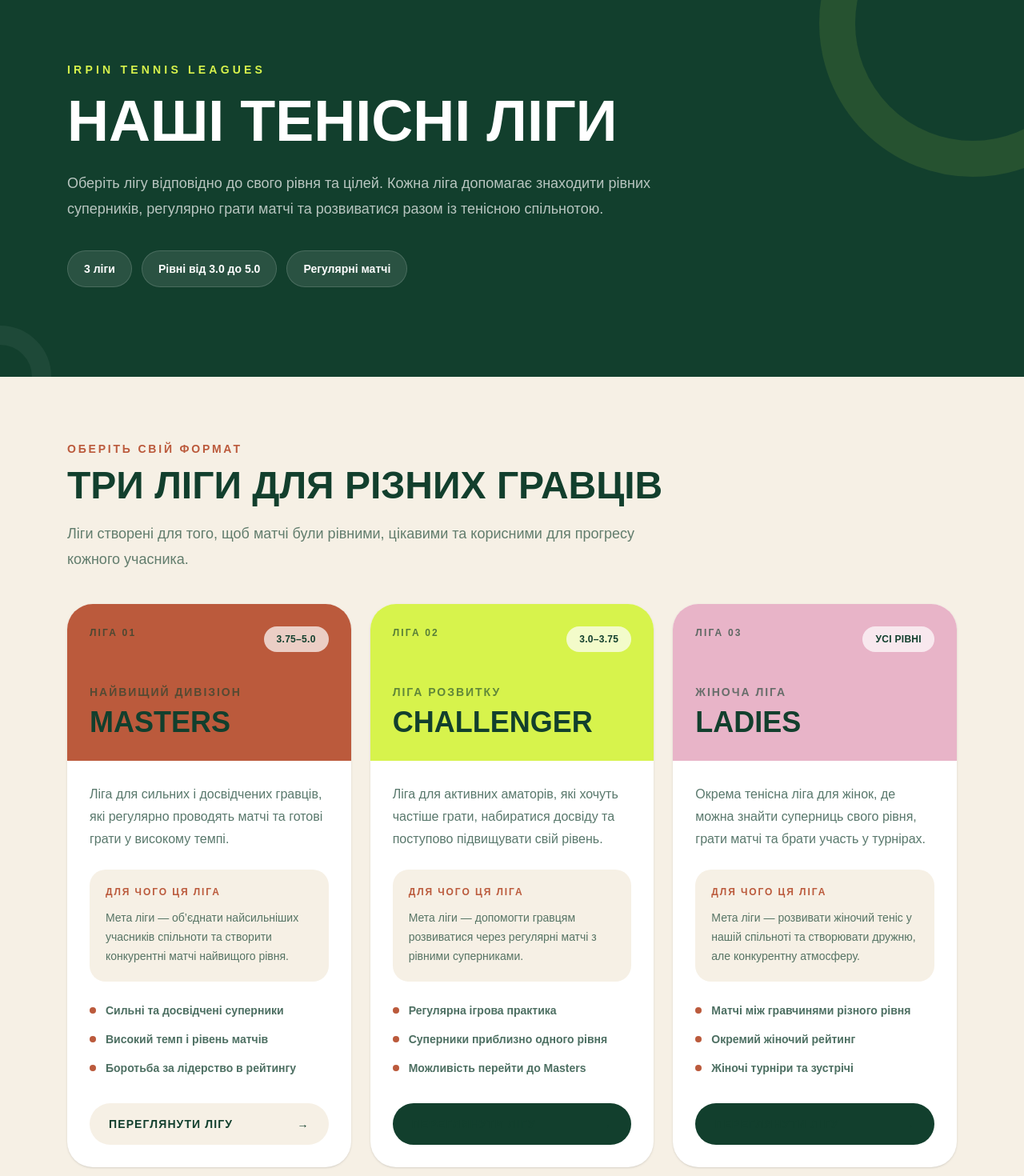
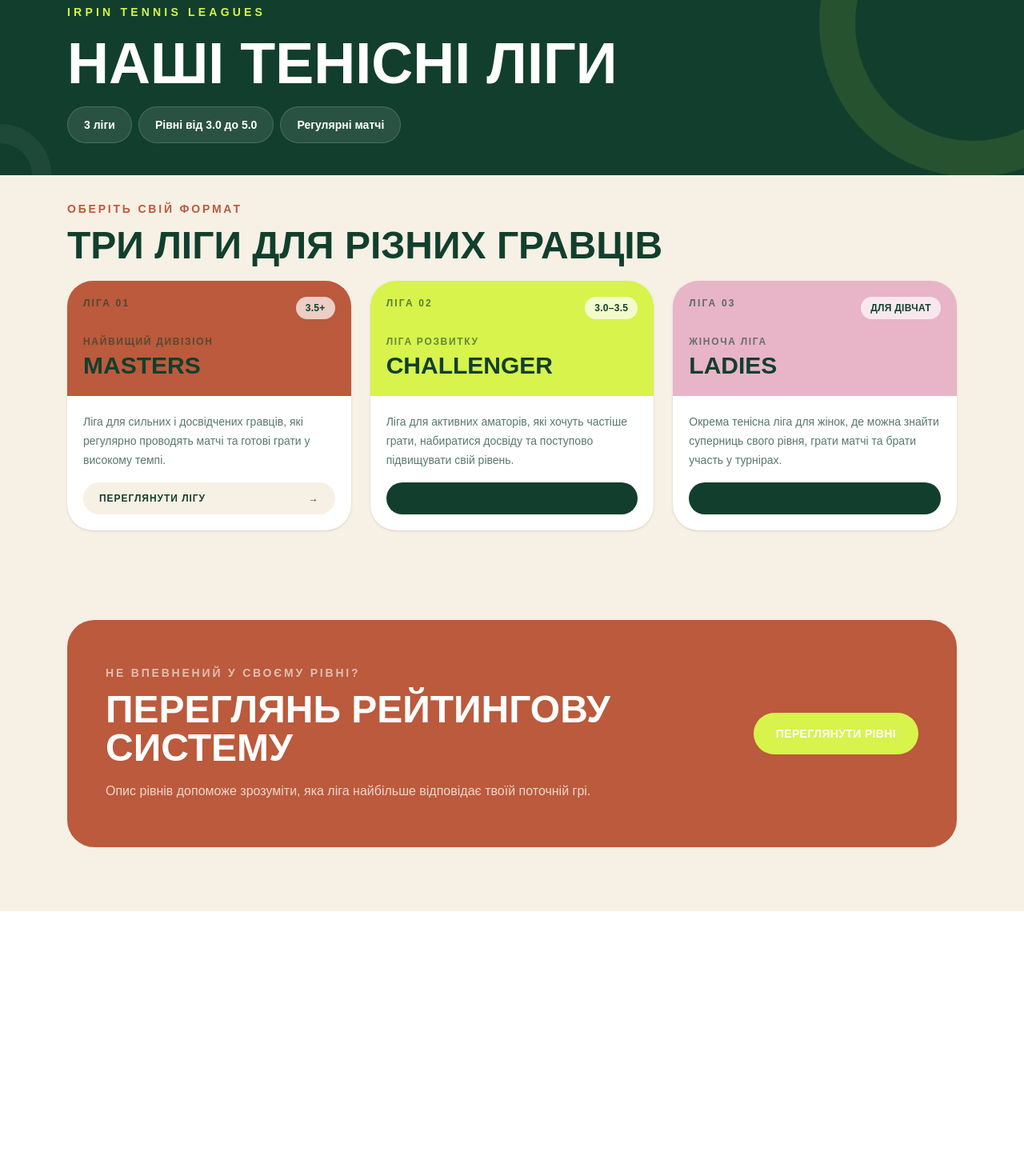
Before and after one commit to yellowblue9912-cell/irpin-tennis-next, a Next.js app: page /league in a window 1280 px wide. Shown: the part 173-1643 px from the top of the page at 80% size. After the commit the page ends 1312 px from the top, so only its background shows below. Built offline with nearby package versions, Linux system fonts and the light colour scheme.

Commit message:
Compact league overview cards

```diff
--- a/app/league/page.tsx
+++ b/app/league/page.tsx
@@ -62,7 +62,7 @@ export default function LeaguePage() {
 
         <div className="absolute bottom-0 left-0 h-32 w-32 -translate-x-1/2 translate-y-1/2 rounded-full border-[24px] border-white/5" />
 
-        <div className="relative mx-auto max-w-6xl px-4 py-10 sm:px-5 md:py-28">
+        <div className="relative mx-auto max-w-6xl px-4 py-8 sm:px-5 md:py-10">
           <p className="text-sm font-black uppercase tracking-[0.3em] text-[#d7f34c]">
             Irpin Tennis Leagues
           </p>
@@ -71,13 +71,13 @@ export default function LeaguePage() {
             Наші тенісні ліги
           </h1>
 
-          <p className="mt-4 max-w-3xl text-sm leading-6 text-white/70 sm:text-base md:mt-7 md:text-lg md:leading-8">
+          <p className="mt-4 hidden max-w-3xl text-sm leading-6 text-white/70 sm:text-base md:leading-8">
             Оберіть лігу відповідно до свого рівня та цілей. Кожна ліга
             допомагає знаходити рівних суперників, регулярно грати матчі та
             розвиватися разом із тенісною спільнотою.
           </p>
 
-          <div className="mt-5 flex flex-wrap gap-2 md:mt-9 md:gap-3">
+          <div className="mt-5 flex flex-wrap gap-2">
             <div className="rounded-full border border-white/15 bg-white/10 px-5 py-3 text-sm font-bold">
               3 ліги
             </div>
@@ -93,8 +93,8 @@ export default function LeaguePage() {
         </div>
       </section>
 
-      <section className="mx-auto max-w-6xl px-3 py-8 sm:px-5 md:py-20">
-        <div className="mb-6 max-w-3xl md:mb-10">
+      <section className="mx-auto max-w-6xl px-3 py-6 sm:px-5 md:py-8">
+        <div className="mb-5 max-w-3xl">
           <p className="text-sm font-black uppercase tracking-[0.2em] text-[#bb5a3c]">
             Оберіть свій формат
           </p>
@@ -103,7 +103,7 @@ export default function LeaguePage() {
             Три ліги для різних гравців
           </h2>
 
-          <p className="mt-4 text-sm leading-6 text-[#123f2d]/65 sm:text-base md:mt-5 md:text-lg md:leading-8">
+          <p className="hidden">
             Ліги створені для того, щоб матчі були рівними, цікавими та
             корисними для прогресу кожного учасника.
           </p>
@@ -115,32 +115,36 @@ export default function LeaguePage() {
               key={league.slug}
               className="group flex min-h-full flex-col overflow-hidden rounded-2xl bg-white shadow-sm transition duration-300 hover:-translate-y-1 hover:shadow-xl sm:rounded-[32px]"
             >
-              <div className={`${league.accent} p-4 sm:p-7`}>
+              <div className={`${league.accent} p-4 sm:p-5`}>
                 <div className="flex items-start justify-between gap-4">
                   <span className="text-xs font-black uppercase tracking-[0.18em] text-[#123f2d]/65">
                     Ліга {String(index + 1).padStart(2, "0")}
                   </span>
 
-                  <span className="rounded-full bg-white/70 px-4 py-2 text-xs font-black uppercase tracking-wide text-[#123f2d]">
-                    {league.rating}
+                  <span className="rounded-full bg-white/70 px-3 py-1.5 text-xs font-black uppercase tracking-wide text-[#123f2d]">
+                    {league.slug === "masters"
+                      ? "3.5+"
+                      : league.slug === "challenger"
+                        ? "3.0–3.5"
+                        : "Для дівчат"}
                   </span>
                 </div>
 
-                <p className="mt-10 text-sm font-black uppercase tracking-[0.14em] text-[#123f2d]/60">
+                <p className="mt-5 text-xs font-black uppercase tracking-[0.14em] text-[#123f2d]/60">
                   {league.label}
                 </p>
 
-                <h2 className="mt-2 text-4xl font-black uppercase text-[#123f2d]">
+                <h2 className="mt-1 text-3xl font-black uppercase text-[#123f2d]">
                   {league.name}
                 </h2>
               </div>
 
-              <div className="flex flex-1 flex-col p-7">
-                <p className="text-base leading-7 text-[#123f2d]/70">
+              <div className="flex flex-1 flex-col p-4 sm:p-5">
+                <p className="line-clamp-3 text-sm leading-6 text-[#123f2d]/70">
                   {league.description}
                 </p>
 
-                <div className="mt-6 rounded-[20px] bg-[#f6f0e5] p-5">
+                <div className="hidden">
                   <p className="text-xs font-black uppercase tracking-[0.16em] text-[#bb5a3c]">
                     Для чого ця ліга
                   </p>
@@ -150,7 +154,7 @@ export default function LeaguePage() {
                   </p>
                 </div>
 
-                <ul className="mt-6 space-y-3">
+                <ul className="hidden">
                   {league.features.map((feature) => (
                     <li
                       key={feature}
@@ -164,7 +168,7 @@ export default function LeaguePage() {
 
                 <Link
                   href={`/league/${league.slug}`}
-                  className={`mt-8 inline-flex items-center justify-between rounded-full px-6 py-4 text-sm font-black uppercase tracking-[0.08em] transition hover:scale-[1.02] ${league.button}`}
+                  className={`mt-4 inline-flex items-center justify-between rounded-full px-5 py-3 text-xs font-black uppercase tracking-[0.08em] transition hover:scale-[1.02] ${league.button}`}
                 >
                   <span>Переглянути лігу</span>
                   <span>→</span>
@@ -175,7 +179,7 @@ export default function LeaguePage() {
         </div>
       </section>
 
-      <section className="bg-[#123f2d] py-14 text-white md:py-20">
+      <section className="hidden">
         <div className="mx-auto max-w-6xl px-5">
           <div className="grid gap-10 lg:grid-cols-[0.9fr_1.1fr] lg:items-center">
             <div>
```
